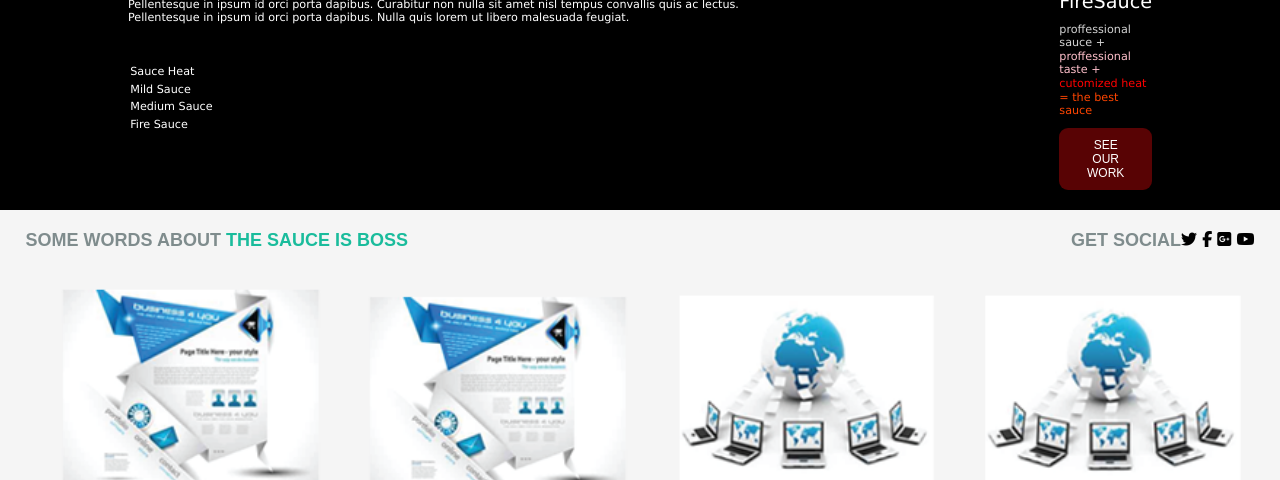
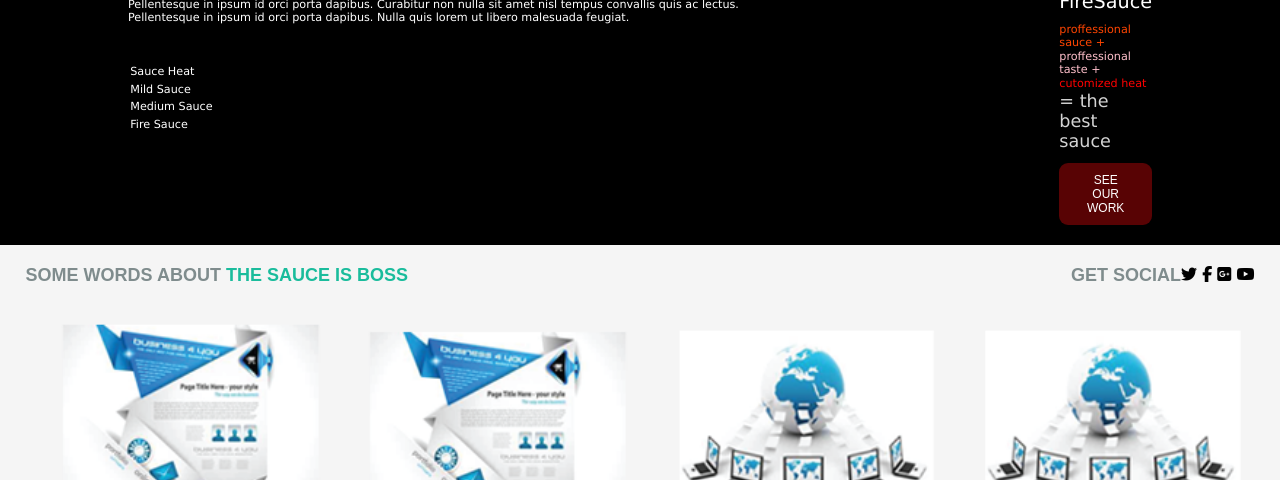
Before and after one commit to teamfiresauce/group-git-project, a plain HTML site: page index.html in a window 1280 px wide. Shown: the part 620-1100 px from the top of the page. Drawn offline with nearby package versions, Linux system fonts and the light colour scheme.

Commit message:
bb font stuff

```diff
--- a/index.html
+++ b/index.html
@@ -94,10 +94,10 @@
             <img src="images/hot.png">
             <big>FireSauce</big>
         </div>
-        <p class="sum">proffessional sauce + </p>
+        <p class="thirdtitle">proffessional sauce + </p>
         <p class="firsttitle">proffessional taste + </p>
         <p class="secondtitle">cutomized heat</p>
-        <p class="thirdtitle">= the best sauce </p>
+        <p class="sum">= the best sauce </p>
 
         <button type="button">SEE OUR WORK</button>
 
--- a/styles.css
+++ b/styles.css
@@ -309,7 +309,7 @@ h2{ color: #7f8c8d; font-family: Neucha, Arial, sans serif; font-size:18px; marg
 
 }
  #blackbarright .sum {
-	font-size: .7em;
+	font-size: 1.1em;
  	color: lightgrey;
 }
  #blackbarright .firsttitle {
```
